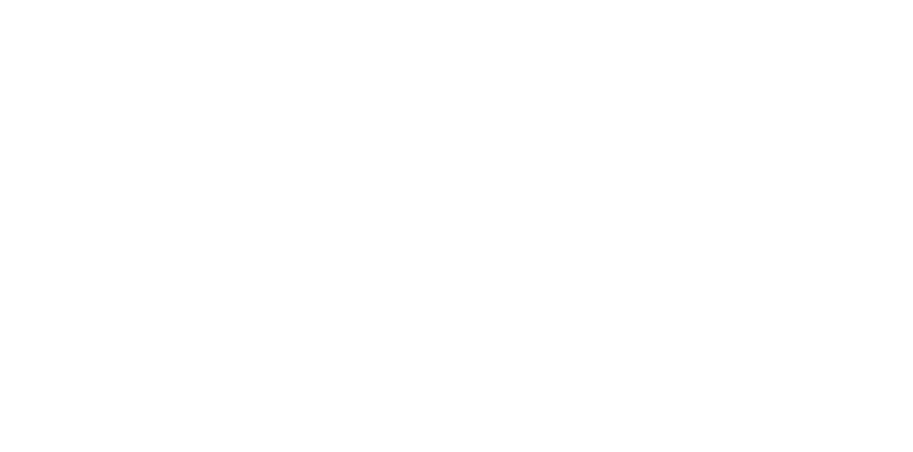
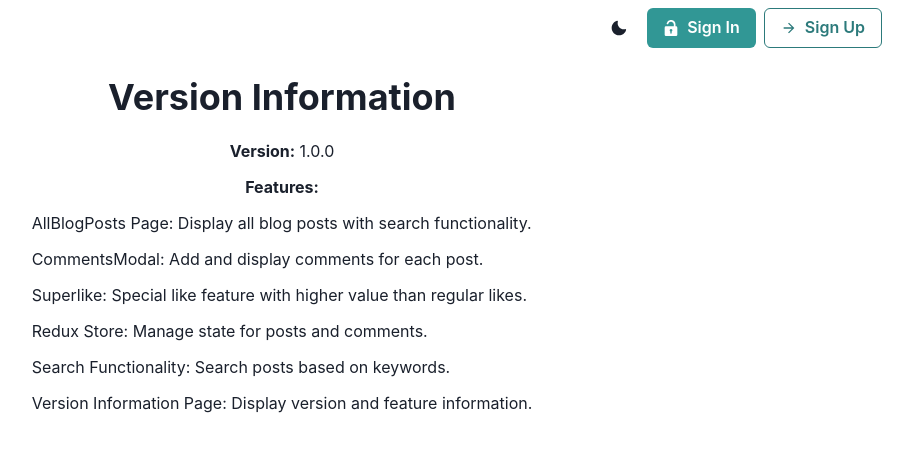
Before and after one commit to Nandi117/SzoftverfejlesztesModszertanMiniProject, a React (Vite) app in the folder blog_application/frontend/: page /version-information in a window 1280 px wide. Before the commit this address had no page. Shown: the top 452 px of the page, without its empty margins (358-1271 px from the left). Built offline with nearby package versions, Linux system fonts and the light colour scheme.

Commit message:
style: Center and format content in Version Information page

```diff
--- a/blog_application/frontend/src/App.tsx
+++ b/blog_application/frontend/src/App.tsx
@@ -8,7 +8,7 @@
 import {store} from "./store/store.ts";
 import {PrivateRoutes} from "./components/PrivateRoutes/PrivateRoutes.tsx";
 import {useAuth} from "./hooks/useAuth.ts";
-
+import VersionInformation from "./pages/VersionInformation/VersionInformation.tsx";
 
 /*Lazy imports for optimizing page performance */
 const AllBlogPosts = lazy(() => import("./pages/AllBlogPosts/AllBlogPosts.tsx"));
@@ -40,11 +40,9 @@
                                 <Route path={routes.allPosts} element={<AllBlogPosts/>}/>
                                 {/* Common blog post */}
                                 <Route path={routes.posts + "/:id"} element={<BlogPost/>}/>
+                                {/* Version Information */}
+                                <Route path="/version-information" element={<VersionInformation/>}/>
                             </Route>
-
-
-
-
 
                             {/* Log in page */}
                             <Route path="/login" element={<LogInPage/>}/> {/* New Login route */}
--- a/blog_application/frontend/src/pages/VersionInformation/VersionInformation.tsx
+++ b/blog_application/frontend/src/pages/VersionInformation/VersionInformation.tsx
@@ -1,20 +1,22 @@
-import { Box, Heading, Text } from "@chakra-ui/react";
+import { Box, Heading, Text, List, ListItem, Center } from "@chakra-ui/react";
 
 const VersionInformation = () => {
     return (
-        <Box p={5}>
-            <Heading as="h1" mb={5}>Version Information</Heading>
-            <Text mb={3}><strong>Version:</strong> 1.0.0</Text>
-            <Text mb={3}><strong>Features:</strong></Text>
-            <ul>
-                <li>AllBlogPosts Page: Display all blog posts with search functionality.</li>
-                <li>CommentsModal: Add and display comments for each post.</li>
-                <li>Superlike: Special like feature with higher value than regular likes.</li>
-                <li>Redux Store: Manage state for posts and comments.</li>
-                <li>Search Functionality: Search posts based on keywords.</li>
-                <li>Version Information Page: Display version and feature information.</li>
-            </ul>
-        </Box>
+        <Center>
+            <Box p={5} maxW="600px" textAlign="center">
+                <Heading as="h1" mb={5}>Version Information</Heading>
+                <Text mb={3}><strong>Version:</strong> 1.0.0</Text>
+                <Text mb={3}><strong>Features:</strong></Text>
+                <List spacing={3} textAlign="left">
+                    <ListItem>AllBlogPosts Page: Display all blog posts with search functionality.</ListItem>
+                    <ListItem>CommentsModal: Add and display comments for each post.</ListItem>
+                    <ListItem>Superlike: Special like feature with higher value than regular likes.</ListItem>
+                    <ListItem>Redux Store: Manage state for posts and comments.</ListItem>
+                    <ListItem>Search Functionality: Search posts based on keywords.</ListItem>
+                    <ListItem>Version Information Page: Display version and feature information.</ListItem>
+                </List>
+            </Box>
+        </Center>
     );
 };
 
```
